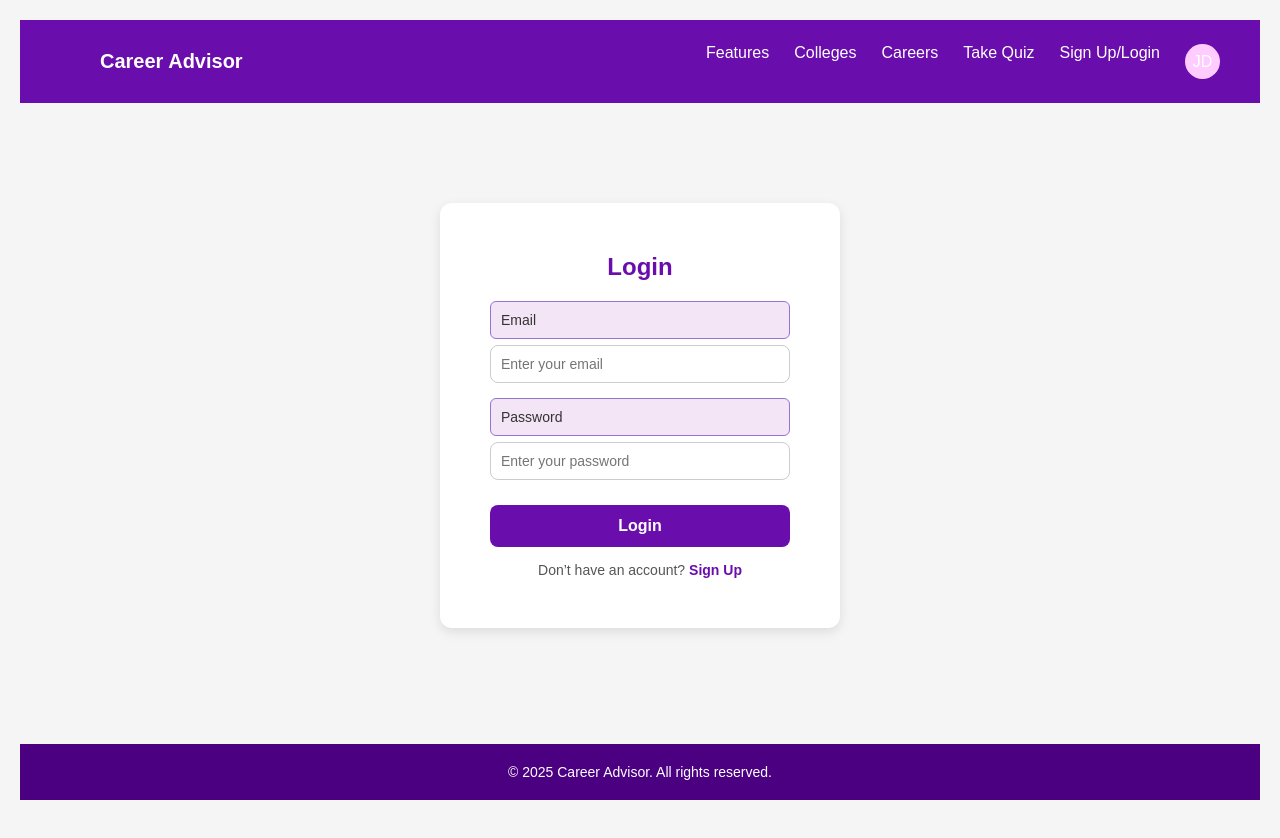
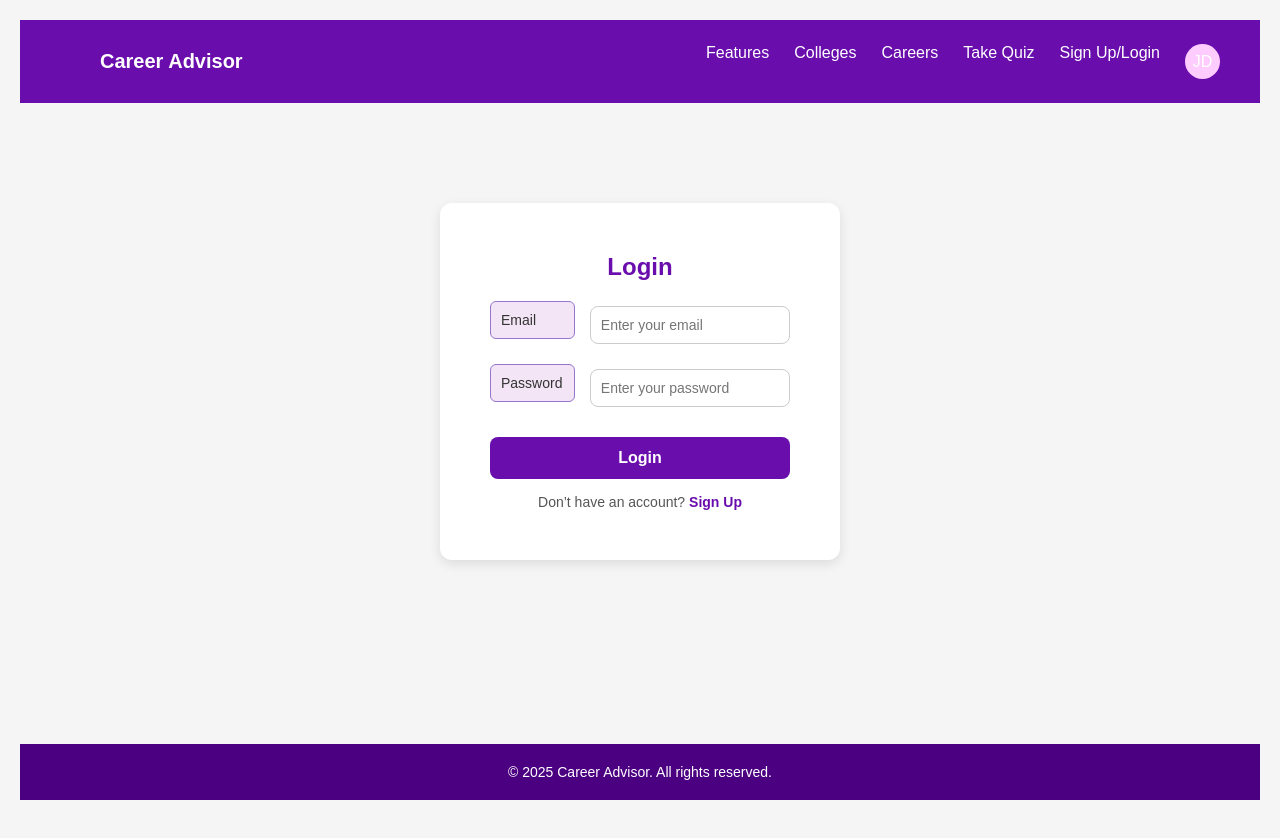
Before and after one commit to ShraddhaP0501/EducationAdvisor, a React (Create React App) app: page /login in a window 1280 px wide. Built offline with nearby package versions, Linux system fonts and the light colour scheme.

Commit message:
login.css changes

```diff
--- a/src/styles/Login.css
+++ b/src/styles/Login.css
@@ -14,7 +14,8 @@
 .Login-container h2 {
   margin-bottom: 20px;
   font-size: 24px;
-  color: #6a0dad; /* Purple theme */
+  color: #6a0dad;
+  /* Purple theme */
 }
 
 .Login-form {
@@ -24,14 +25,16 @@
 }
 
 .form-group {
-  text-align: left;
+  display: flex;
+  align-items: center;
+  gap: 15px;
 }
 
 .form-group label {
-  display: block;
+  width: 120px;
   font-size: 14px;
-  margin-bottom: 6px;
   color: #333;
+  text-align: left;
 }
 
 .form-group input {
```
